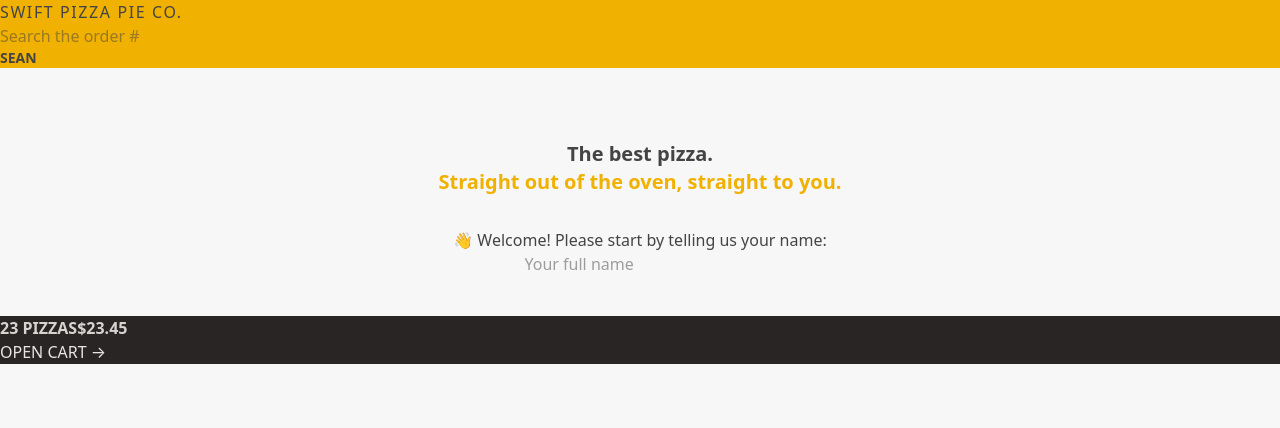
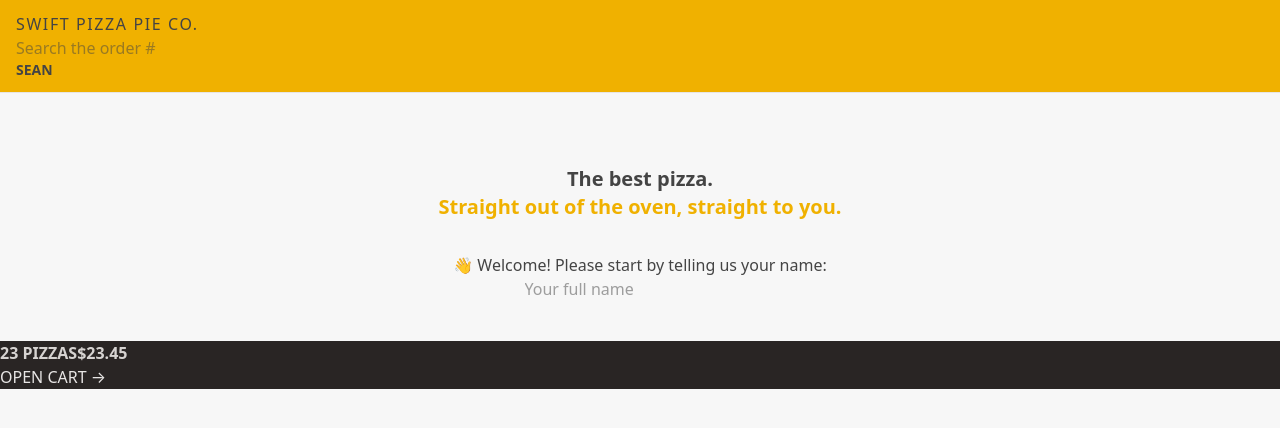
Before and after one commit to MBANS8A1/Swift-Pizza-Pie-Company, a React (Vite) app: page / in a window 1280 px wide. Shown: the top 428 px of the page. Built offline with nearby package versions, Linux system fonts and the light colour scheme.

Commit message:
In the Header component, I added a 1px bottom-border and coloured it a light stone shade.

```diff
--- a/src/ui/Header.jsx
+++ b/src/ui/Header.jsx
@@ -4,7 +4,7 @@ import Username from '../features/user/Username';
 
 function Header() {
   return (
-    <header className="bg-yellow-500 uppercase">
+    <header className="border-b border-stone-200 bg-yellow-500 px-4 py-3 uppercase">
       <Link to="/" className="tracking-widest">
         Swift Pizza Pie Co.
       </Link>
```
